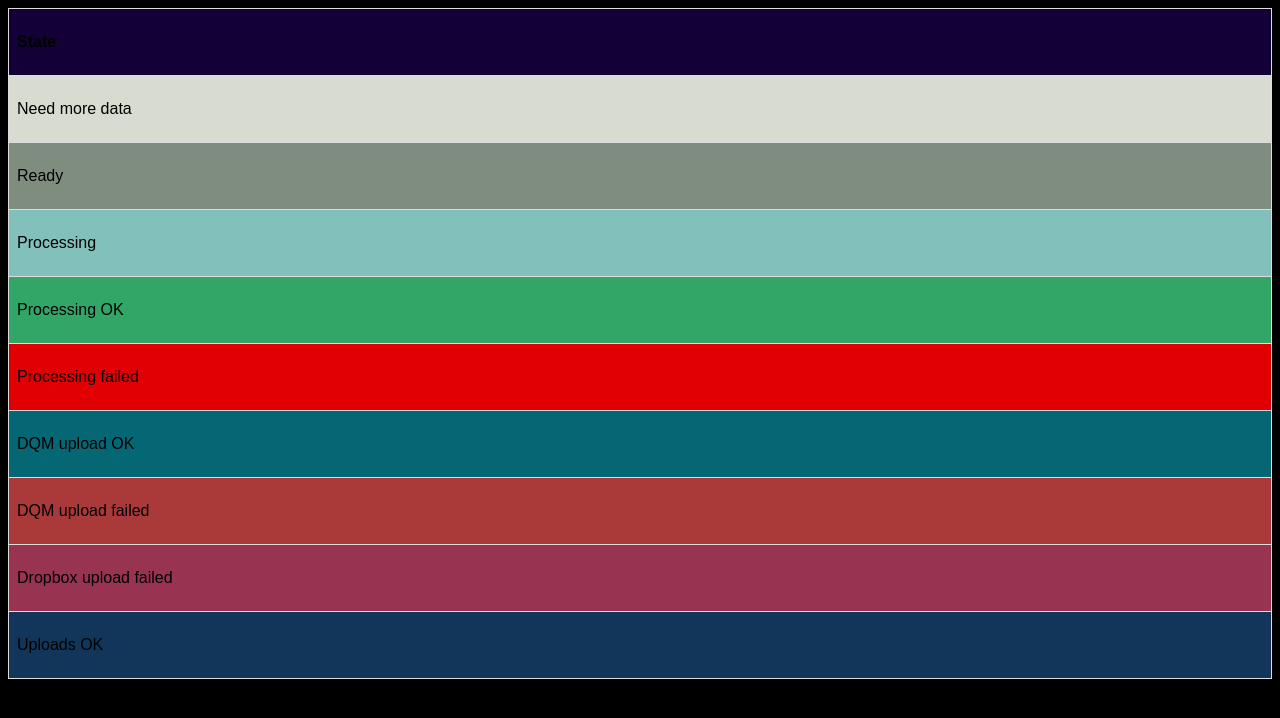
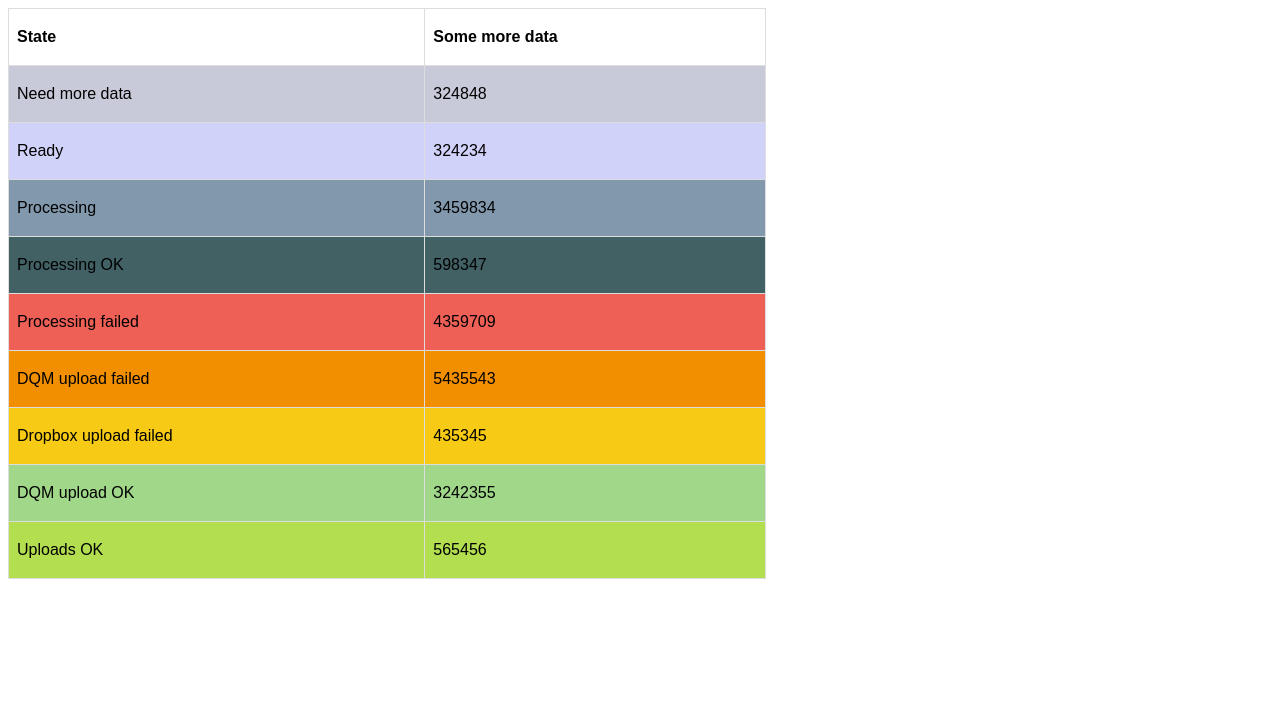
Before and after one commit to piotroramus/cmsPCLHarvesting, a Flask app: page /color_test/ in a window 1280 px wide. Shown: the top 718 px of the page. Run offline with Flask 2, Linux system fonts and the light colour scheme; parts of the project's set-up code (start-up, migrations or seed data) failed here and were passed over.

Commit message:
Changed multirun states colors for webapp

```diff
--- a/app/static/templates/color_test.html
+++ b/app/static/templates/color_test.html
@@ -8,59 +8,71 @@
 table {
     font-family: arial, sans-serif;
     border-collapse: collapse;
-    width: 100%;
+    width: 60%;
 }
 
 td, th {
     border: 1px solid #dddddd;
     text-align: left;
     padding: 8px;
-    height: 50px;
+    height: 40px;
 }
 
 <!--tr:nth-child(even) {-->
     <!--background-color: #dddddd;-->
 <!--}-->
 
+
+
     </style>
 </head>
-<body style="background-color: #000">
+<body style="background-color: #FFF">
 
 <table>
 
     <thead>
     <tr>
-        <th style="background-color: #120036">State</th>
+        <th>State</th>
+        <th>Some more data</th>
     </tr>
     </thead>
 
     <tbody>
-    <tr style="background-color: #D8DBD0">
+    <tr style="background-color: #C9CAD9">
         <td>Need more data</td>
+        <td>324848</td>
     </tr>
-    <tr style="background-color: #7F8D7E">
+    <tr style="background-color: #D1D2F9">
         <td>Ready</td>
+        <td>324234</td>
     </tr>
-    <tr style="background-color: #82C0BB">
+    <tr style="background-color: #8299AD">
         <td>Processing</td>
+        <td>3459834</td>
     </tr>
-    <tr style="background-color: #32A666">
+    <tr style="background-color: #416165">
         <td>Processing OK</td>
+        <td>598347</td>
     </tr>
-    <tr style="background-color: #E00003">
+    <tr style="background-color: #EE6055">
         <td>Processing failed</td>
+        <td>4359709</td>
     </tr>
-    <tr style="background-color: #056774">
+    <tr style="background-color: #F18F01">
+        <td>DQM upload failed</td>
+        <td>5435543</td>
+    </tr>
+    <tr style="background-color: #F7CB15">
+        <td>Dropbox upload failed</td>
+        <td>435345</td>
+    </tr>
+    <tr style="background-color: #A0D789">
         <td>DQM upload OK</td>
+        <td>3242355</td>
     </tr>
-    <tr style="background-color: #AA3939">
-        <td>DQM upload failed</td>
-    </tr>
-    <tr style="background-color: #983352">
-        <td>Dropbox upload failed</td>
-    </tr>
-    <tr style="background-color: #12365A">
+    <tr style="background-color: #B2DE4F">
         <td>Uploads OK</td>
+        <td>565456</td>
     </tr>
     </tbody>
 </table>
```
Also changed, not shown: app/static/js/index.js (+9 -9 lines).
